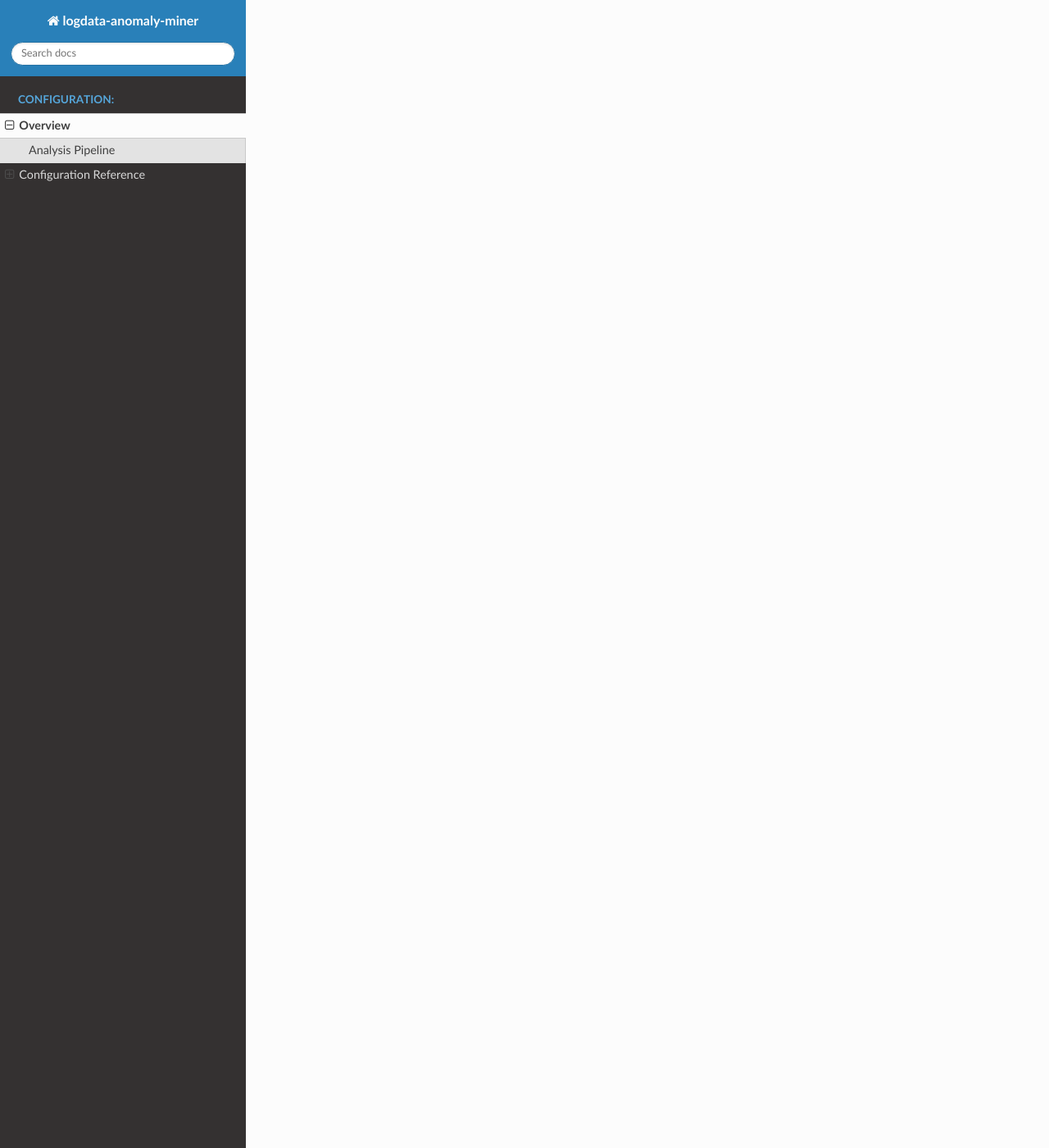
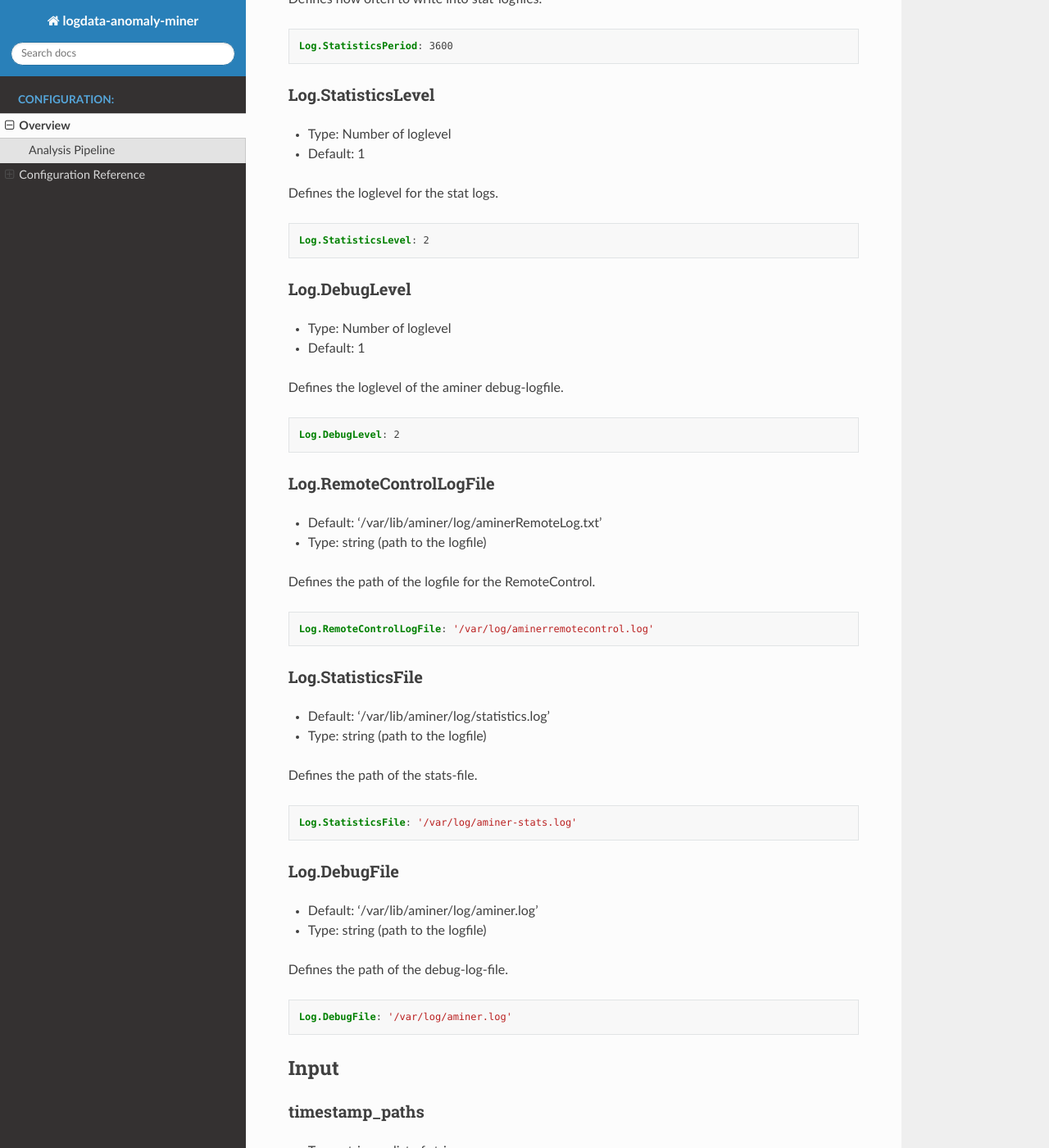
Before and after one commit to ait-aecid/logdata-anomaly-miner, a Sphinx documentation site: the page built from docs/CONFIGURATION.rst, in a window 1280 px wide and 1400 px high, scrolled down 6390 px. Shown: the whole window at 82% size. Built offline with Sphinx 7.4.7 and the Read the Docs theme 2.0.0, drawn with Linux system fonts in a browser that asks for light colours; pages that are not in the unit, such as notebooks, are missing from menus; some of the changed text lies outside the part shown.

Commit message:
Modified Configurations.rst

```diff
--- a/docs/CONFIGURATION.rst
+++ b/docs/CONFIGURATION.rst
@@ -65,6 +65,28 @@ This option defines the system-group that owns the aminer-process.
 
    AminerGroup: 'aminer'
 
+RemoteControlSocket
+~~~~~~~~~~~~~~~~~~~
+
+This option controls where the unix-domain-socket for the RemoteControl should be created. The socket will not be created if this option was not set.
+
+.. code-block:: yaml
+
+   RemoteControlSocket: '/var/lib/aminer/remcontrol.sock'
+
+SuppressNewMatchPathDetector
+~~~~~~~~~~~~~~~~~~~~~~~~~~~~
+
+* Default: False
+* Type: boolean (True,False)
+
+Disable the NewMatchPathDetector which detects new paths for logtypes.
+
+.. code-block:: yaml
+
+   SuppressNewMatchPathDetector: 'False'
+
+
 LogResourceList
 ~~~~~~~~~~~~~~~
 
@@ -97,6 +119,19 @@ Read and store information to be used between multiple invocations of aminer in
 .. code-block:: yaml
 
    Core.PersistenceDir: '/var/lib/aminer'
+
+Core.PersistencePeriod
+~~~~~~~~~~~~~~~~~~~~~~
+
+* Type: Number of seconds
+* Default: 600
+
+This options controls the logdata-anomaly-miner should write it's persistency to disk.
+
+.. code-block:: yaml
+
+   Core.PersistencePeriod: 600
+
 
 Core.LogDir
 ~~~~~~~~~~~
@@ -209,6 +244,78 @@ This option defines the prefix for the output of each anomaly.
 
    LogPrefix: ''
 
+Log.StatisticsPeriod
+~~~~~~~~~~~~~~~~~~~~
+
+* Type: Number of seconds
+* Default: 3600
+
+Defines how often to write into stat-logfiles.
+
+.. code-block:: yaml
+
+   Log.StatisticsPeriod: 3600
+
+Log.StatisticsLevel
+~~~~~~~~~~~~~~~~~~~
+
+* Type: Number of loglevel
+* Default: 1
+
+Defines the loglevel for the stat logs.
+
+.. code-block:: yaml
+
+   Log.StatisticsLevel: 2
+
+Log.DebugLevel
+~~~~~~~~~~~~~~
+
+* Type: Number of loglevel
+* Default: 1
+
+Defines the loglevel of the aminer debug-logfile.
+
+.. code-block:: yaml
+
+   Log.DebugLevel: 2
+
+Log.RemoteControlLogFile
+~~~~~~~~~~~~~~~~~~~~~~~~
+
+* Default: '/var/lib/aminer/log/aminerRemoteLog.txt'
+* Type: string (path to the logfile)
+
+Defines the path of the logfile for the RemoteControl.
+
+.. code-block:: yaml
+
+   Log.RemoteControlLogFile: '/var/log/aminerremotecontrol.log'
+
+Log.StatisticsFile
+~~~~~~~~~~~~~~~~~~
+
+* Default: '/var/lib/aminer/log/statistics.log'
+* Type: string (path to the logfile)
+
+Defines the path of the stats-file.
+
+.. code-block:: yaml
+
+   Log.StatisticsFile: '/var/log/aminer-stats.log'
+
+Log.DebugFile
+~~~~~~~~~~~~~~~~~~
+
+* Default: '/var/lib/aminer/log/aminer.log'
+* Type: string (path to the logfile)
+
+Defines the path of the debug-log-file.
+
+.. code-block:: yaml
+
+   Log.DebugFile: '/var/log/aminer.log'
+
 
 -----
 Input
@@ -217,11 +324,72 @@ Input
 timestamp_paths
 ~~~~~~~~~~~~~~~
 
-Configure the logline prefix
+* Type: string or list of strings
+
+Parser paths to DateTimeModelElements to set timestamp of log events.
+
 
 .. code-block:: yaml
 
-   LogPrefix: ''
+   timestamp_paths: '/model/time'
+
+.. code-block:: yaml
+
+   timestamp_paths:
+      - '/parser/model/time'
+      - '/parser/model/type/execve/time'
+      - '/parser/model/type/proctitle/time'
+      - '/parser/model/type/syscall/time'
+      - '/parser/model/type/path/time'
+
+multi_source
+~~~~~~~~~~~~
+
+* Type: boolean (True,False)
+* Default: False
+
+Flag to enable chronologicly correct parsing from multiple input-logfiles.
+
+.. code-block:: yaml
+
+   multi_source: True
+
+verbose
+~~~~~~~
+
+* Type: boolean (True,False)
+* Default: False
+
+Flag to enable that detailed information is shown for unparsed loglines.
+
+.. code-block:: yaml
+
+   verbose: True
+
+eol_sep
+~~~~~~~
+
+* Default: '\n'
+
+End of Line seperator for events.
+
+.. note:: Enables parsing of multiline logs.
+
+.. code-block:: yaml
+
+   eol_sep: '\r\n'
+
+json_format
+~~~~~~~~~~~
+
+* Type: boolean (True,False)
+* Default: False
+
+Enables parsing of logs in json-format.
+
+.. code-block:: yaml
+
+   json_format: True
 
 
 -------
--- a/docs/conf.py
+++ b/docs/conf.py
@@ -19,7 +19,7 @@ sys.path.insert(0, os.path.abspath('.'))
 
 project = 'logdata-anomaly-miner'
 copyright = '2021, Florian Skopik, Markus Wurzenberger, Max Landauer, Roman Fiedler, Wolfgang Hotwagner, Ernst Leierzopf, Georg Hoeld'
-author = 'Florian Skopik, Markus Wurzenberger, Max Landauer, Roman Fiedler, Wolfgang Hotwagner, Ernst Leierzopf, Georg Hoeld'
+author = 'Florian Skopik, Markus Wurzenberger, Max Landauer, Georg Hoeld, Roman Fiedler, Wolfgang Hotwagner, Ernst Leierzopf'
 release = '2.3.0'
 
 
--- a/docs/index.rst
+++ b/docs/index.rst
@@ -7,14 +7,14 @@ Welcome to logdata-anomaly-miner's documentation!
 =================================================
 
 .. toctree::
-   :maxdepth: 2
+   :maxdepth: 1
    :caption: First Steps:
 
    README.md
    SECURITY.md
 
 .. toctree::
-   ::maxdepth: 3
+   :maxdepth: 1
    :caption: Configuration:
 
    CONFIGURATION.rst
```
Also changed, not shown: 1 other file.
